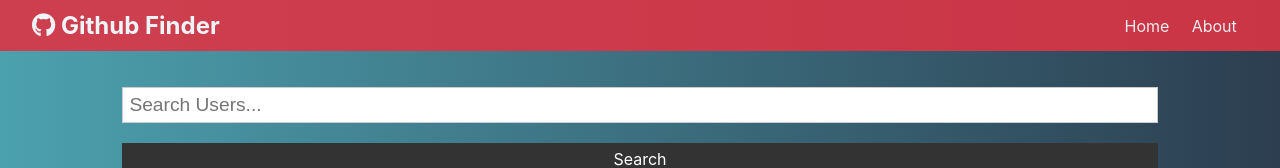
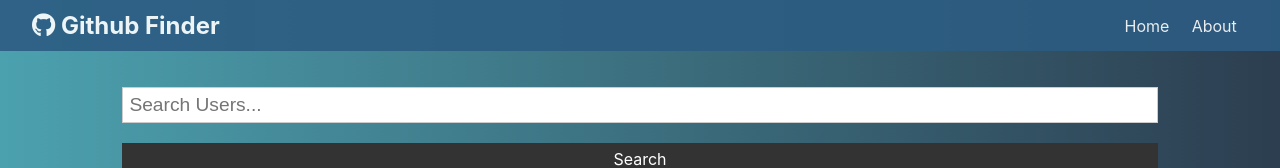
Before and after one commit to carolninganga/react-github-finder, a React (Create React App) app: page / in a window 1280 px wide. Shown: the top 168 px of the page. Built offline with nearby package versions, Linux system fonts and the light colour scheme; no server answers.

Commit message:
changed the navbar color

```diff
--- a/src/App.css
+++ b/src/App.css
@@ -2,10 +2,10 @@
 
 /* Global Styles */
 :root {
-  --primary-color: #dc3545;
+  --primary-color: #2c5c82;
   --dark-color: #333333;
   --light-color: #f4f4f4;
-  --danger-color: #dc3545;
+  --danger-color: #253957;
   --success-color: #28a745;
 }
 
```
